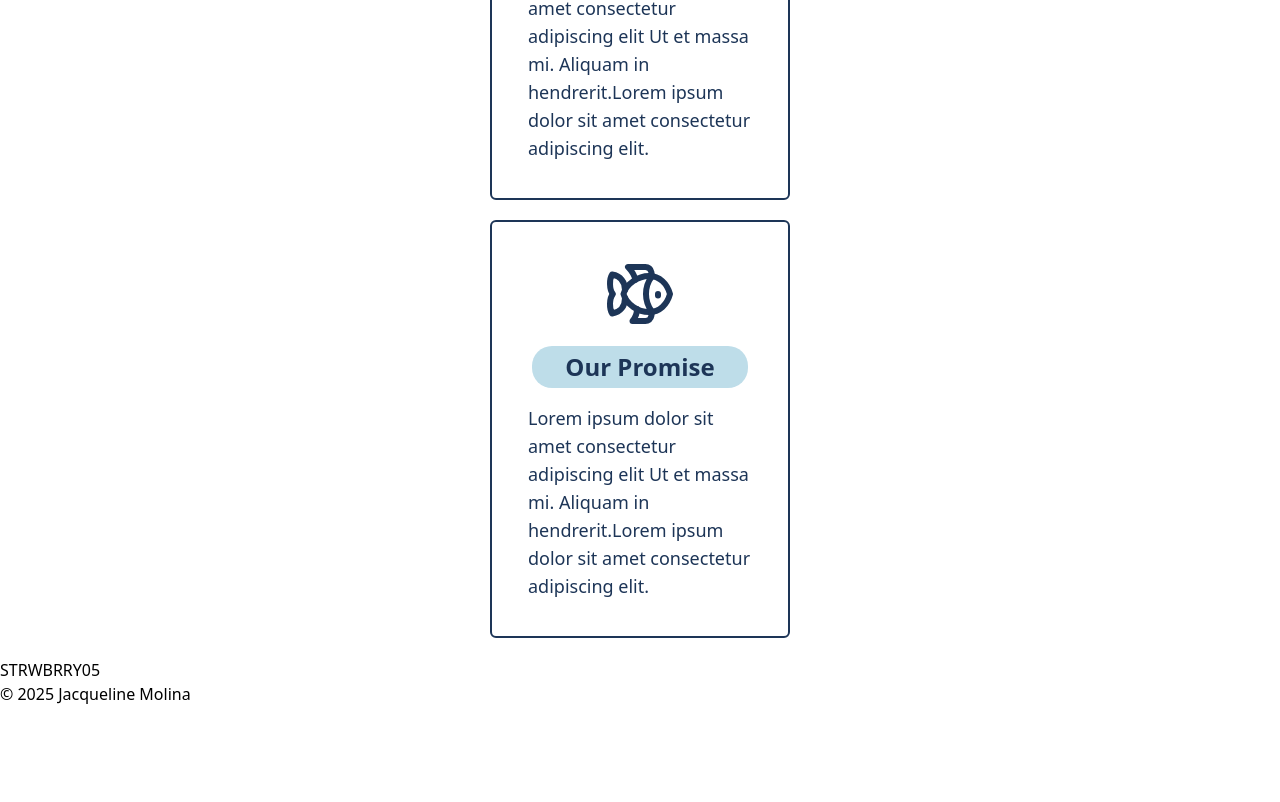
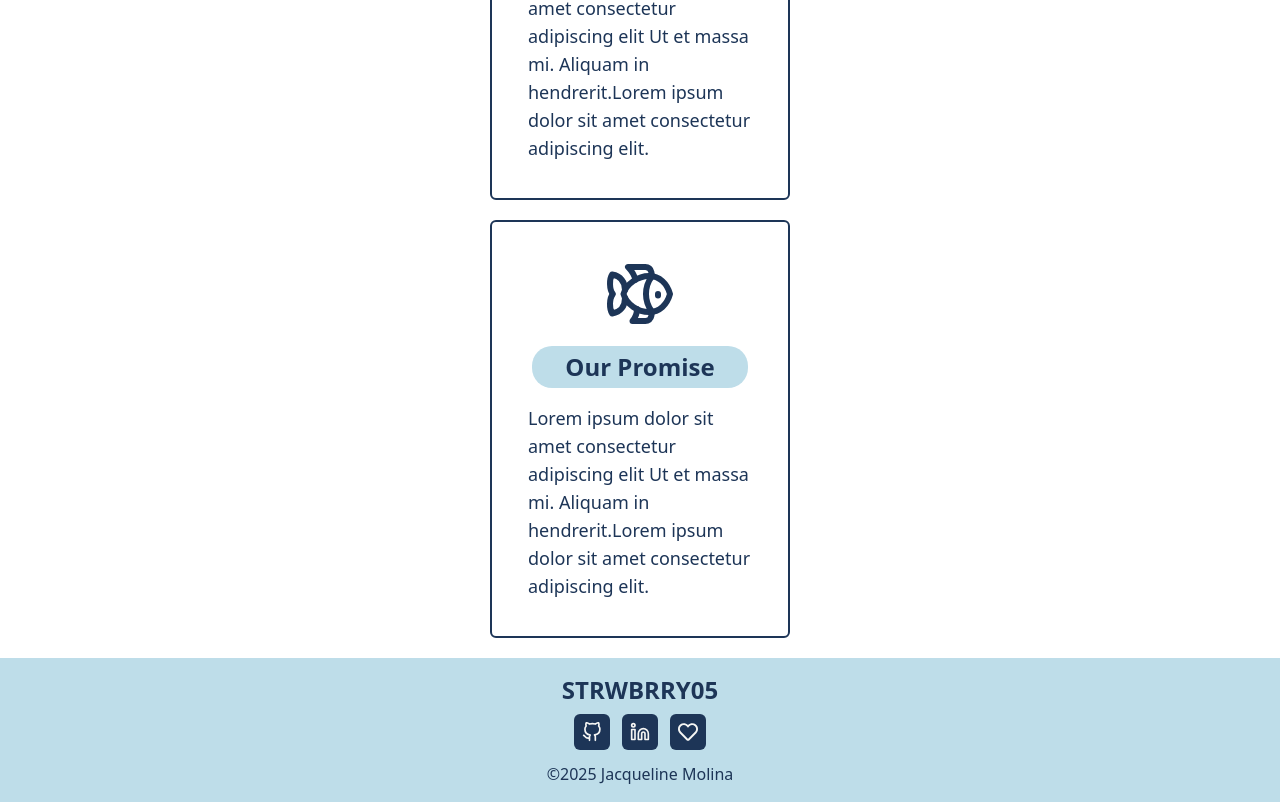
Before and after one commit to strwbrry05/weSellFish, a React (Vite) app: page / in a window 1280 px wide. Shown: the part 1800-2602 px from the top of the page. Before the commit the page ends 2506 px from the top, so only its background shows below. Built offline with nearby package versions, Linux system fonts and the light colour scheme; a web font is replaced by a local one.

Commit message:
footer complete

```diff
--- a/src/components/Footer.jsx
+++ b/src/components/Footer.jsx
@@ -1,17 +1,36 @@
 import React from "react";
+import { FiGithub } from "react-icons/fi";
+import { FiLinkedin } from "react-icons/fi";
+import { FaRegHeart } from "react-icons/fa";
 
 const Footer = () => {
   return (
-    <div>
-      <p>STRWBRRY05</p>
+    <div className="p-10 bg-[var(--color-light-blue)] text-center md:p-4">
+      <p className="text-3xl md:text-2xl text-[var(--color-berekley-blue)] font-bold">
+        STRWBRRY05
+      </p>
       <div>
-        <ul>
-          <li></li>
-          <li></li>
-          <li></li>
+        <ul className="flex flex-row justify-center gap-3 md:mt-2 mt-4 mb-3">
+          <a href="#">
+            <li className="p-2 rounded-md bg-[var(--color-berekley-blue)]">
+              <FiGithub className="md:text-xl text-2xl text-[var(--color-white-smoke)]" />
+            </li>
+          </a>
+          <a href="#">
+            <li className="p-2 rounded-md bg-[var(--color-berekley-blue)]">
+              <FiLinkedin className="md:text-xl text-2xl text-[var(--color-white-smoke)]" />
+            </li>
+          </a>
+          <a href="#">
+            <li className="p-2 rounded-md bg-[var(--color-berekley-blue)]">
+              <FaRegHeart className="md:text-xl text-2xl text-[var(--color-white-smoke)]" />
+            </li>
+          </a>
         </ul>
       </div>
-      <p>&copy; 2025 Jacqueline Molina</p>
+      <p className="text-[var(--color-berekley-blue)]">
+        &copy;2025 Jacqueline Molina
+      </p>
     </div>
   );
 };
```
